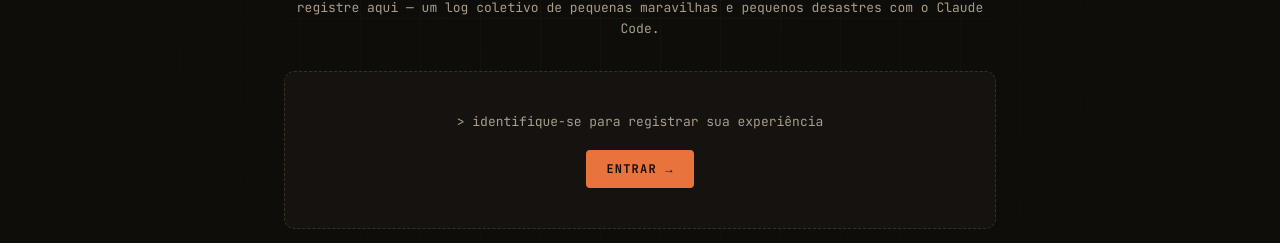
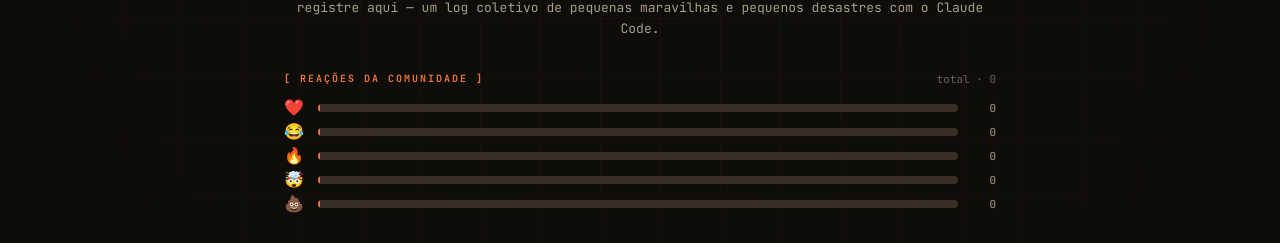
Before and after one commit to wzuqui/clovis, a Next.js app: page / in a window 1280 px wide. Shown: the part 222-465 px from the top of the page. Built offline with nearby package versions, Linux system fonts and the light colour scheme; no server answers; the database is empty.

Commit message:
feat: gráfico de reações da comunidade no topo da página
https://claude.ai/code/session_01Gt8JGXwyaJfsT6AJFUd2Uy

```diff
--- a/app/globals.css
+++ b/app/globals.css
@@ -350,6 +350,28 @@ body { font-family: 'JetBrains Mono', ui-monospace, monospace; font-size: 14px;
   border-top: 1px dashed var(--border); flex-wrap: wrap;
 }
 
+/* ===== CHART ===== */
+.chart-wrap {
+  max-width: 760px; margin: 0 auto 32px; padding: 0 24px;
+  position: relative; z-index: 1;
+}
+.chart-header {
+  display: flex; justify-content: space-between; align-items: center; margin-bottom: 12px;
+}
+.chart-rows { display: flex; flex-direction: column; gap: 7px; }
+.chart-row { display: flex; align-items: center; gap: 10px; }
+.chart-emoji { font-size: 16px; width: 24px; flex-shrink: 0; line-height: 1; }
+.chart-bar-bg {
+  flex: 1; height: 8px; background: var(--border-lite);
+  border-radius: 999px; overflow: hidden;
+}
+.chart-bar-fill {
+  height: 100%; background: var(--accent);
+  border-radius: 999px; transition: width 0.6s cubic-bezier(.2,.8,.2,1);
+  min-width: 2px;
+}
+.chart-count { font-size: 11px; color: var(--ink-dim); width: 28px; text-align: right; flex-shrink: 0; }
+
 /* ===== REACTIONS ===== */
 .reaction-bar { display: flex; align-items: center; gap: 5px; flex-wrap: wrap; }
 .reaction-btn {
--- a/app/page.tsx
+++ b/app/page.tsx
@@ -8,6 +8,7 @@ import Header from '@/components/Header';
 import PostForm from '@/components/PostForm';
 import Timeline from '@/components/Timeline';
 import ApprovalGate from '@/components/ApprovalGate';
+import ReactionsChart from '@/components/ReactionsChart';
 
 export default function Home() {
   const [user, setUser] = useState<User | null>(null);
@@ -88,6 +89,8 @@ export default function Home() {
         </p>
       </div>
 
+      <ReactionsChart />
+
       <main className="main">
         {user && profile?.is_approved ? (
           <PostForm onSuccess={() => setTimelineKey(k => k + 1)} userName={displayName} />
--- /dev/null
+++ b/components/ReactionsChart.tsx
@@ -0,0 +1,66 @@
+'use client';
+
+import { useEffect, useState } from 'react';
+import { createClient } from '@/lib/supabase';
+
+const REACTIONS = [
+  { type: 'like',  emoji: '❤️',  label: 'love' },
+  { type: 'laugh', emoji: '😂',  label: 'rs' },
+  { type: 'fire',  emoji: '🔥',  label: 'fire' },
+  { type: 'wow',   emoji: '🤯',  label: 'uau' },
+  { type: 'poop',  emoji: '💩',  label: 'merda' },
+];
+
+export default function ReactionsChart() {
+  const [counts, setCounts] = useState<Map<string, number>>(
+    new Map(REACTIONS.map(r => [r.type, 0]))
+  );
+  const [total, setTotal] = useState(0);
+  const [loading, setLoading] = useState(true);
+
+  useEffect(() => {
+    const fetch = async () => {
+      const supabase = createClient();
+      const { data } = await supabase.from('likes').select('type');
+      const m = new Map<string, number>(REACTIONS.map(r => [r.type, 0]));
+      data?.forEach(({ type }: { type: string }) => m.set(type, (m.get(type) ?? 0) + 1));
+      setCounts(m);
+      setTotal(Array.from(m.values()).reduce((a, b) => a + b, 0));
+      setLoading(false);
+    };
+    fetch();
+  }, []);
+
+  const max = Math.max(...Array.from(counts.values()), 1);
+
+  return (
+    <div className="chart-wrap">
+      <div className="chart-header">
+        <span className="composer-tag">[ REAÇÕES DA COMUNIDADE ]</span>
+        {!loading && <span style={{ fontSize: 11, color: 'var(--ink-dimmer)' }}>total · {total}</span>}
+      </div>
+
+      {loading ? (
+        <div style={{ color: 'var(--ink-dimmer)', fontSize: 12, padding: '8px 0' }}>
+          <span className="blink">▸</span> carregando...
+        </div>
+      ) : (
+        <div className="chart-rows">
+          {REACTIONS.map(({ type, emoji }) => {
+            const count = counts.get(type) ?? 0;
+            const pct = (count / max) * 100;
+            return (
+              <div key={type} className="chart-row">
+                <span className="chart-emoji">{emoji}</span>
+                <div className="chart-bar-bg">
+                  <div className="chart-bar-fill" style={{ width: `${pct}%` }} />
+                </div>
+                <span className="chart-count">{count}</span>
+              </div>
+            );
+          })}
+        </div>
+      )}
+    </div>
+  );
+}
```
